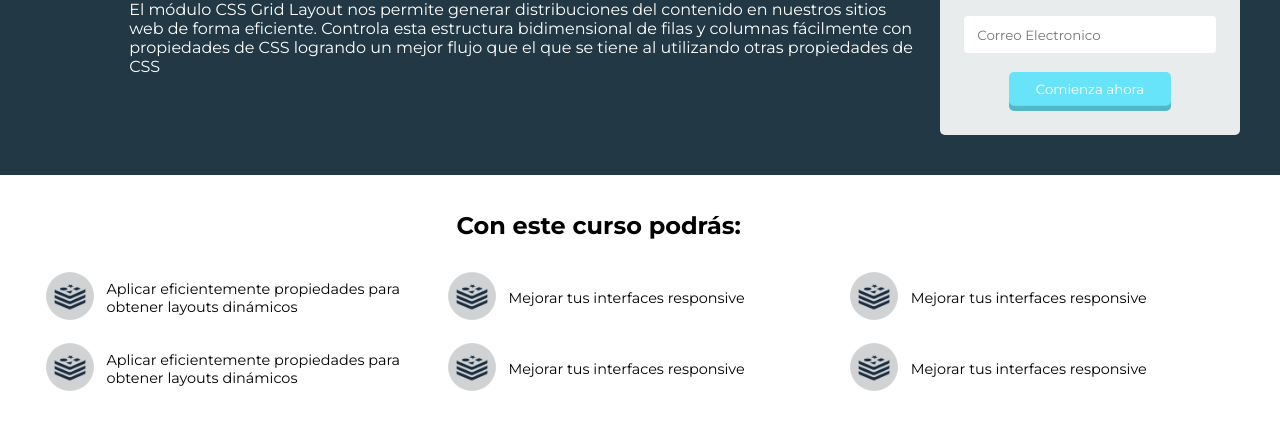
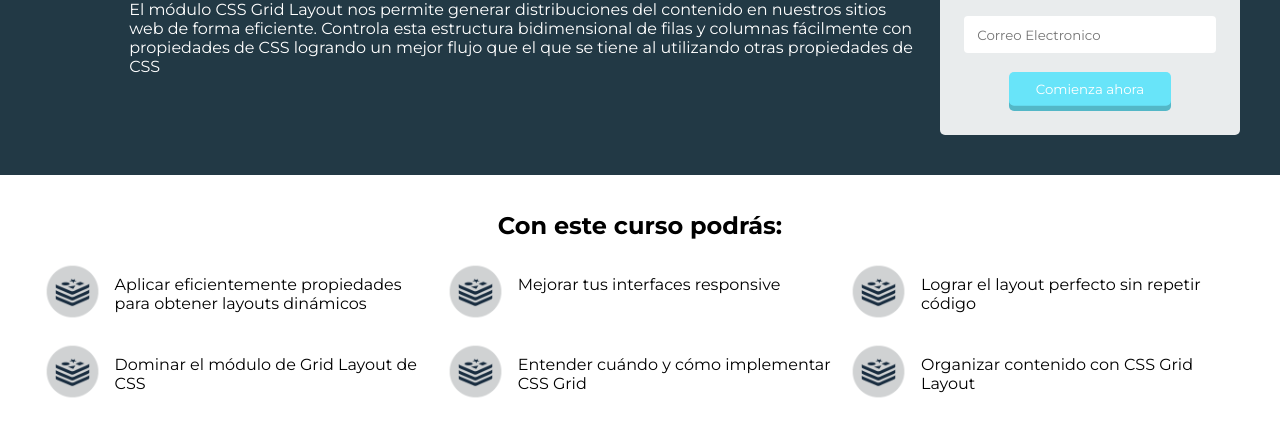
Before and after one commit to AlexTexis/PlatziCoursePage, a plain HTML site: page index.html in a window 1280 px wide. Shown: the part 206-642 px from the top of the page. Drawn offline with Linux system fonts and the light colour scheme.

Commit message:
corrigiendo grid skilld

```diff
--- a/css/app.css
+++ b/css/app.css
@@ -199,68 +199,20 @@ grid-area:badge;
 
 .skills-container{
   display: grid;
-  grid-template-columns:60px 1fr 60px 1fr 60px 1fr;
-  grid-template-areas:  ". . title title . ."
-                        "badge1 item1 badge2 item2 badge3 item3"
-                        "badge4 item4 badge5 item5 badge6 item6";
-grid-gap:.4em;
+  grid-template-columns: 65px 1fr 65px 1fr 65px 1fr;
+  grid-gap:.6em;
 }
 
 .skill-title{
-  grid-area: title;
-  padding: 0 .6em;
+  text-align: center;
 }
-
-.skill-item{
-display: flex;
-align-items: center;
-font-size: .9em;
-}
-
-.badge-skill1{
-grid-area: badge1;
-}
-.badge-skill2{
-grid-area: badge2;
-}
-.badge-skill3{
-grid-area: badge3;
-}
-.badge-skill4{
-grid-area: badge4;
-}
-.badge-skill5{
-grid-area: badge5;
-}
-.badge-skill6{
-grid-area: badge6;
-}
-
 
 .skill-img{
   margin: 0;
-  max-width: 60px;
+  max-width: 65px;
 }
 
 .skill-img img{
   max-width: 100%;
+  vertical-align:top;
 }
-
-.item1{
-  grid-area: item1;
-}
-.item2{
-grid-area: item2;
-}
-.item3{
-grid-area: item3;
-}
-.item4{
-  grid-area: item4;
-}
-.item5{
-grid-area: item5;
-}
-.item6{
-grid-area: item6;
-}
--- a/index.html
+++ b/index.html
@@ -55,39 +55,32 @@
   </section>
 
   <section class="skills">
+    <h2 class="skill-title">Con este curso podrás:</h2>
     <div class="skills-container">
-      <h2 class="skill-title">Con este curso podrás:</h2>
-
-      <picture class="skill-img badge-skill1"><img src="assets/icon.webp" alt=""></picture>
-      <div class="skill-item item1">
+      <picture class="skill-img"><img src="assets/icon.webp" alt=""></picture>
+      <div class="skill-item">
         <p>Aplicar eficientemente propiedades para obtener layouts dinámicos</p>
       </div>
-
-      <picture class="skill-img badge-skill2"><img src="assets/icon.webp" alt=""></picture>
-      <div class="skill-item item2">
+      <picture class="skill-img"><img src="assets/icon.webp" alt=""></picture>
+      <div class="skill-item">
         <p>Mejorar tus interfaces responsive</p>
       </div>
-
-      <picture class="skill-img badge-skill3"><img src="assets/icon.webp" alt=""></picture>
-      <div class="skill-item item3">
-        <p>Mejorar tus interfaces responsive</p>
+      <picture class="skill-img"><img src="assets/icon.webp" alt=""></picture>
+      <div class="skill-item">
+        <p>Lograr el layout perfecto sin repetir código</p>
       </div>
-
-      <picture class="skill-img badge-skill4"><img src="assets/icon.webp" alt=""></picture>
-      <div class="skill-item item4">
-        <p>Aplicar eficientemente propiedades para obtener layouts dinámicos</p>
+      <picture class="skill-img"><img src="assets/icon.webp" alt=""></picture>
+      <div class="skill-item">
+        <p>Dominar el módulo de Grid Layout de CSS</p>
       </div>
-
-      <picture class="skill-img badge-skill5"><img src="assets/icon.webp" alt=""></picture>
-      <div class="skill-item item5">
-        <p>Mejorar tus interfaces responsive</p>
+      <picture class="skill-img"><img src="assets/icon.webp" alt=""></picture>
+      <div class="skill-item">
+        <p>Entender cuándo y cómo implementar CSS Grid</p>
       </div>
-
-      <picture class="skill-img badge-skill6"><img src="assets/icon.webp" alt=""></picture>
-      <div class="skill-item item6">
-        <p>Mejorar tus interfaces responsive</p>
+      <picture class="skill-img"><img src="assets/icon.webp" alt=""></picture>
+      <div class="skill-item">
+        <p>Organizar contenido con CSS Grid Layout</p>
       </div>
-
     </div>
   </section>
   <script defer src="https://use.fontawesome.com/releases/v5.3.1/js/all.js" integrity="sha384-kW+oWsYx3YpxvjtZjFXqazFpA7UP/MbiY4jvs+RWZo2+N94PFZ36T6TFkc9O3qoB" crossorigin="anonymous"></script>
```
